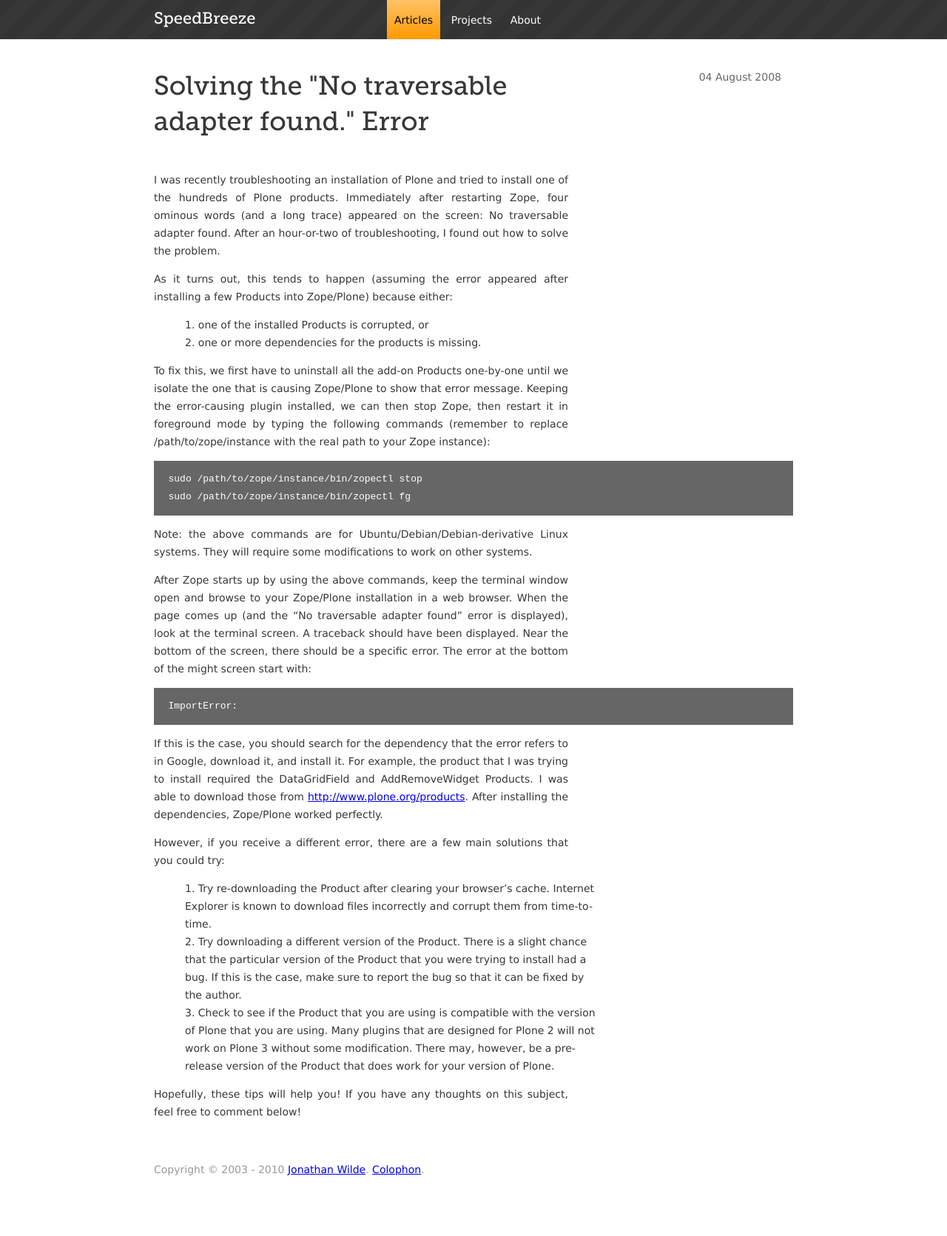
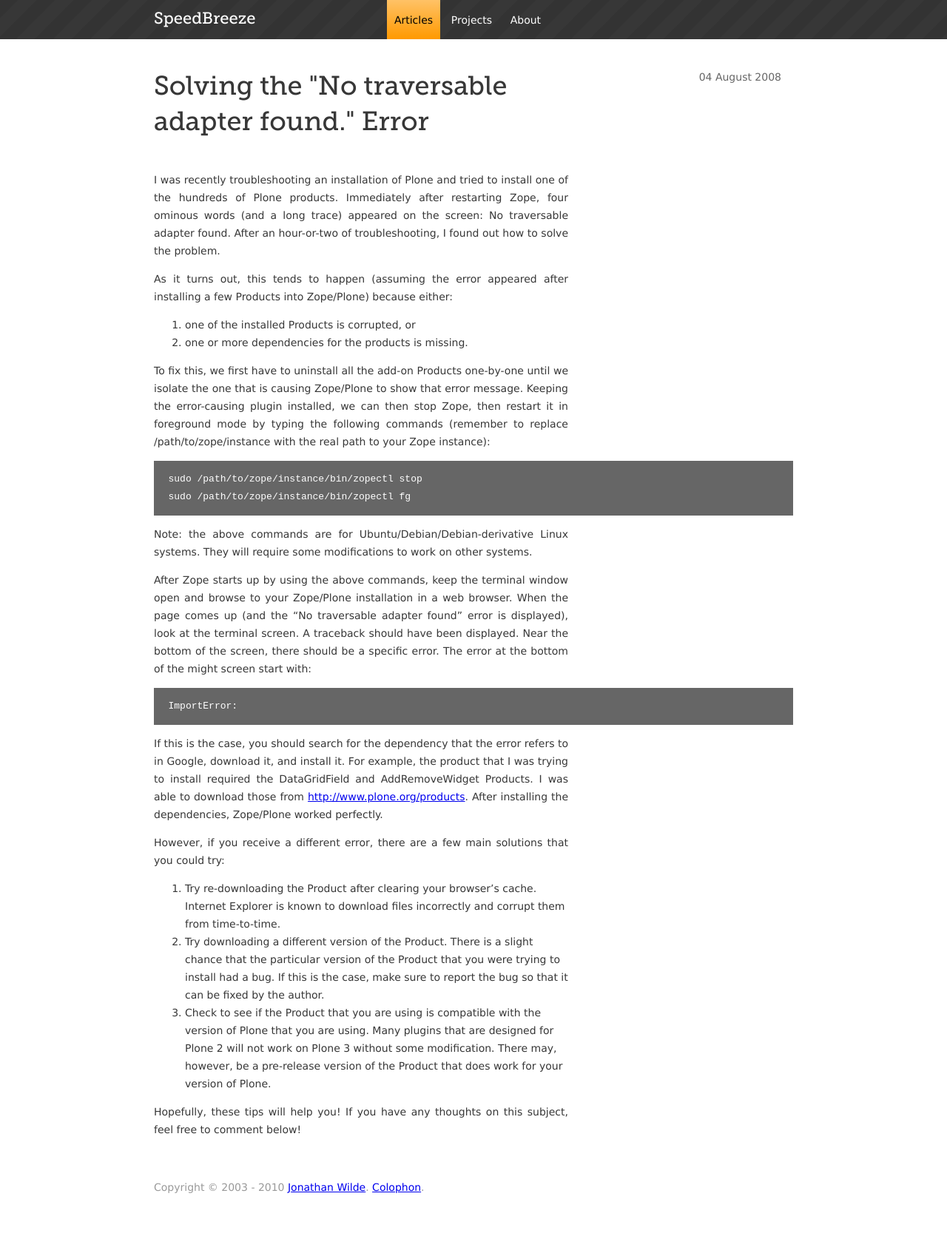
Before and after one commit to hellojwilde/hellojwilde.github.io, a Jekyll site: the page built from _posts/2008-08-04-solving-the-no-traversible-adapter-found-error.md, in a window 1280 px wide. Shown: the whole page at 74% size. Built offline with Jekyll 4.4.1, drawn with Linux system fonts in a browser that asks for light colours; before the commit the page ends 1647 px from its top, so only the background shows below that.

Commit message:
Tweaked list styling so that it doesn't break the width of posts.

```diff
--- a/stylesheets/screen.css
+++ b/stylesheets/screen.css
@@ -176,18 +176,22 @@ pre {
 #content ul, #content ol {
   font-size: 0.875em;
   color: #373737;
-  margin: 1em 0 1em 3em;
+  margin: 1em 0;
 }
-/* line 67, ../src/modules/_type.scss */
-#content ul {
-  list-style: disc inside;
+/* line 66, ../src/modules/_type.scss */
+#content ul li, #content ol li {
+  margin-left: 3em;
 }
 /* line 71, ../src/modules/_type.scss */
+#content ul {
+  list-style: disc outside;
+}
+/* line 75, ../src/modules/_type.scss */
 #content ol {
-  list-style: decimal inside;
+  list-style: decimal outside;
 }
 
-/* line 77, ../src/modules/_type.scss */
+/* line 80, ../src/modules/_type.scss */
 .warn p {
   color: #7D0B28;
   padding: 0.8em 1em;
@@ -195,7 +199,7 @@ pre {
   background: #FFCBC4;
 }
 
-/* line 84, ../src/modules/_type.scss */
+/* line 87, ../src/modules/_type.scss */
 .note p {
   color: #0057AD;
   padding: 0.8em 1em;
@@ -203,22 +207,22 @@ pre {
   background: #DBEDFF;
 }
 
-/* line 91, ../src/modules/_type.scss */
+/* line 94, ../src/modules/_type.scss */
 table {
   font-size: 0.875em;
   width: 100%;
 }
-/* line 94, ../src/modules/_type.scss */
+/* line 97, ../src/modules/_type.scss */
 table td, table th {
   padding: 0.5em 0.7em;
   vertical-align: top;
 }
-/* line 99, ../src/modules/_type.scss */
+/* line 102, ../src/modules/_type.scss */
 table th {
   border-bottom: 2px solid #999;
   color: #373737;
 }
-/* line 104, ../src/modules/_type.scss */
+/* line 107, ../src/modules/_type.scss */
 table td {
   border-bottom: 1px solid #ccc;
   color: #777;
@@ -226,7 +230,7 @@ table td {
 
 /* | Notebook, Tablet Skin  - - - - - - - - - - - - - - - - - - - - - - - - - */
 @media (min-width: 35em) {
-  /* line 113, ../src/modules/_type.scss */
+  /* line 116, ../src/modules/_type.scss */
   h1 {
     font-size: 2.25em;
     padding: 0;
```
